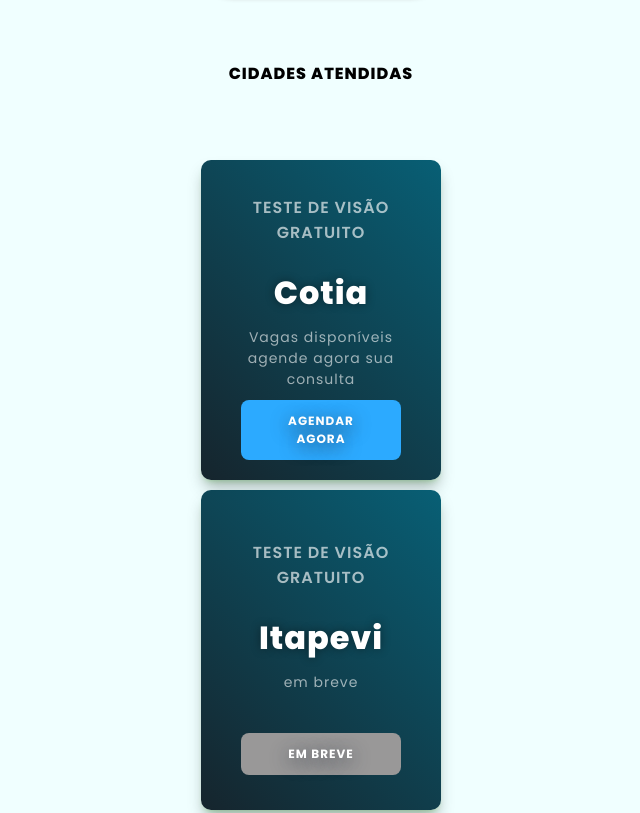
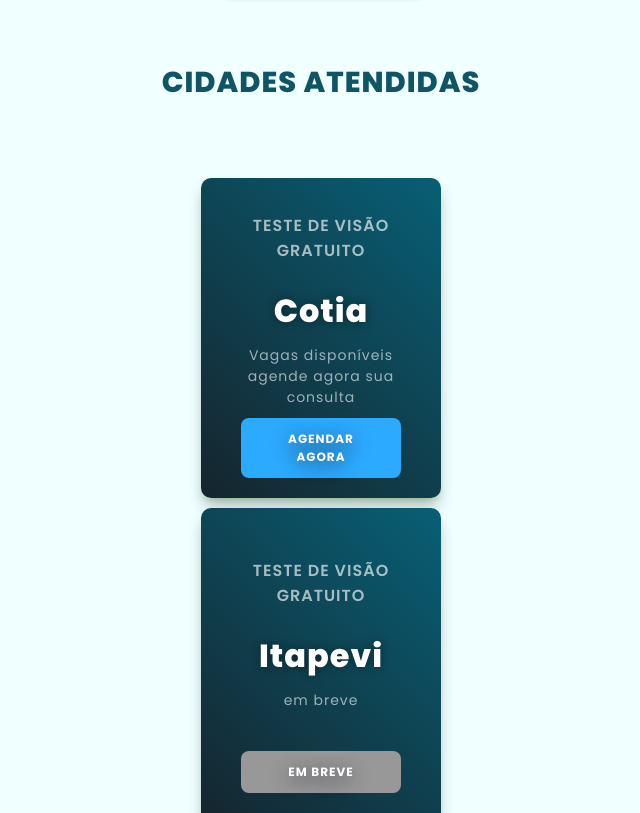
Before and after one commit to keisymars/ProjetoOlhosDoBem, a plain HTML site: page index.html in a window 1280 px wide. Shown: the part 2417-3230 px from the top of the page, without its empty margins (319-959 px from the left). Drawn offline with Linux system fonts and the light colour scheme.

Commit message:
size updates

```diff
--- a/css/content.css
+++ b/css/content.css
@@ -147,14 +147,9 @@ section
 
 .titlecidades
 {
-    display: flex;
-    position: relative;
-    width: 100%;
-    background-color: var(--color-cidades);
-    align-items: center;
-    justify-content: center;
-    font-size: 1rem;
-    font-weight: 800;
+  color: #105566;
+  font-size: 1.8rem;
+  font-weight: 900;
 }
 
 
--- a/css/style.css
+++ b/css/style.css
@@ -173,7 +173,6 @@ body
     display: flex;
     align-items: center;
     justify-content: center;
-
     gap: 2rem;
     padding: 1rem;
 
--- a/index.html
+++ b/index.html
@@ -56,9 +56,7 @@
   </section>
 
   <section class="beneficios">
-    <div class="titulosbeneficios"> <p class="pq"> Por que Olhos do Bem?</p> <p>Conheça os nossos benefícios e saiba como podemos te ajudar.
-
-    </p></div>
+    <div class="titulosbeneficios"> <p class="pq"> Por que Olhos do Bem?</p> <p>Conheça os nossos benefícios e saiba como podemos te ajudar.</p></div>
 
     <div class="cartoes">
       <div class="cardbottom"> <img src="assets/img/eye-care.png" alt="olhos" width="50px"><p><span class="s1">Comprometimento</span> com a Saúde Ocular</p></div>
@@ -146,10 +144,6 @@
     <div class="containerfooter">
         <div class="fim"> <img src="assets/img/logo.png" alt="logotipo olhos do bem" width="80px">  <p>Olhos do bem o maior programa de testes visuais gratuitos do Brasil.</p></div>
 
-        <div class="menufooter">
-
-
-        </div>
 
         <div class="footerlogo">
 
```
